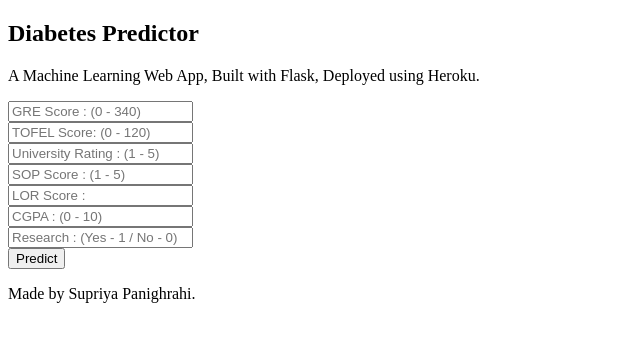
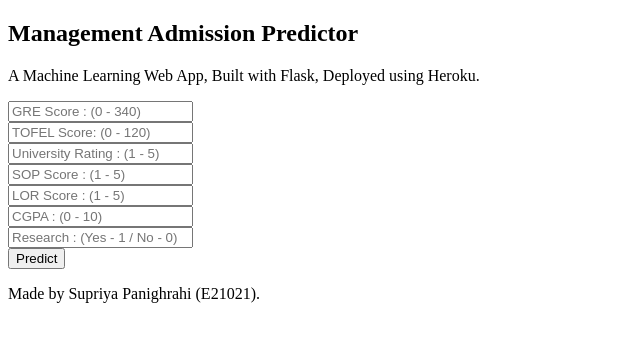
Before and after one commit to Supriya92-github/Admission_Prediction, a Flask app: page / in a window 1280 px wide. Shown: the top 342 px of the page, without its empty margins (0-640 px from the left). Run offline with Flask 2, Linux system fonts and the light colour scheme; parts of the project's set-up code (start-up, migrations or seed data) failed here and were passed over; some libraries are stand-ins or nearby versions.

Commit message:
Update index.html

```diff
--- a/templates/index.html
+++ b/templates/index.html
@@ -14,7 +14,7 @@
 
         <!-- Website Title -->
     	<div class="container">
-            <h2 class='container-heading'><span class="heading_font">Diabetes Predictor</span></h2>
+            <h2 class='container-heading'><span class="heading_font">Management Admission Predictor</span></h2>
             <div class='description'>
     			<p>A Machine Learning Web App, Built with Flask, Deployed using Heroku.</p>
     		</div>
@@ -27,7 +27,7 @@
                 <input class="form-input" type="text" name="glucose" placeholder="TOFEL Score: (0 - 120)"><br>
                 <input class="form-input" type="text" name="bloodpressure" placeholder="University Rating : (1 - 5)"><br>
                 <input class="form-input" type="text" name="skinthickness" placeholder="SOP Score : (1 - 5)"><br>
-                <input class="form-input" type="text" name="insulin" placeholder="LOR Score : "><br>
+                <input class="form-input" type="text" name="insulin" placeholder="LOR Score : (1 - 5)"><br>
                 <input class="form-input" type="text" name="bmi" placeholder="CGPA : (0 - 10)"><br>
                 <input class="form-input" type="text" name="dpf" placeholder="Research : (Yes - 1 / No - 0)"><br>
 
@@ -37,7 +37,7 @@
 
         <!-- Footer -->
        <div class='footer'>
-           <p class='footer-description'>Made by Supriya Panighrahi.</p>
+           <p class='footer-description'>Made by Supriya Panighrahi (E21021).</p>
        </div>
 
     </body>
```
